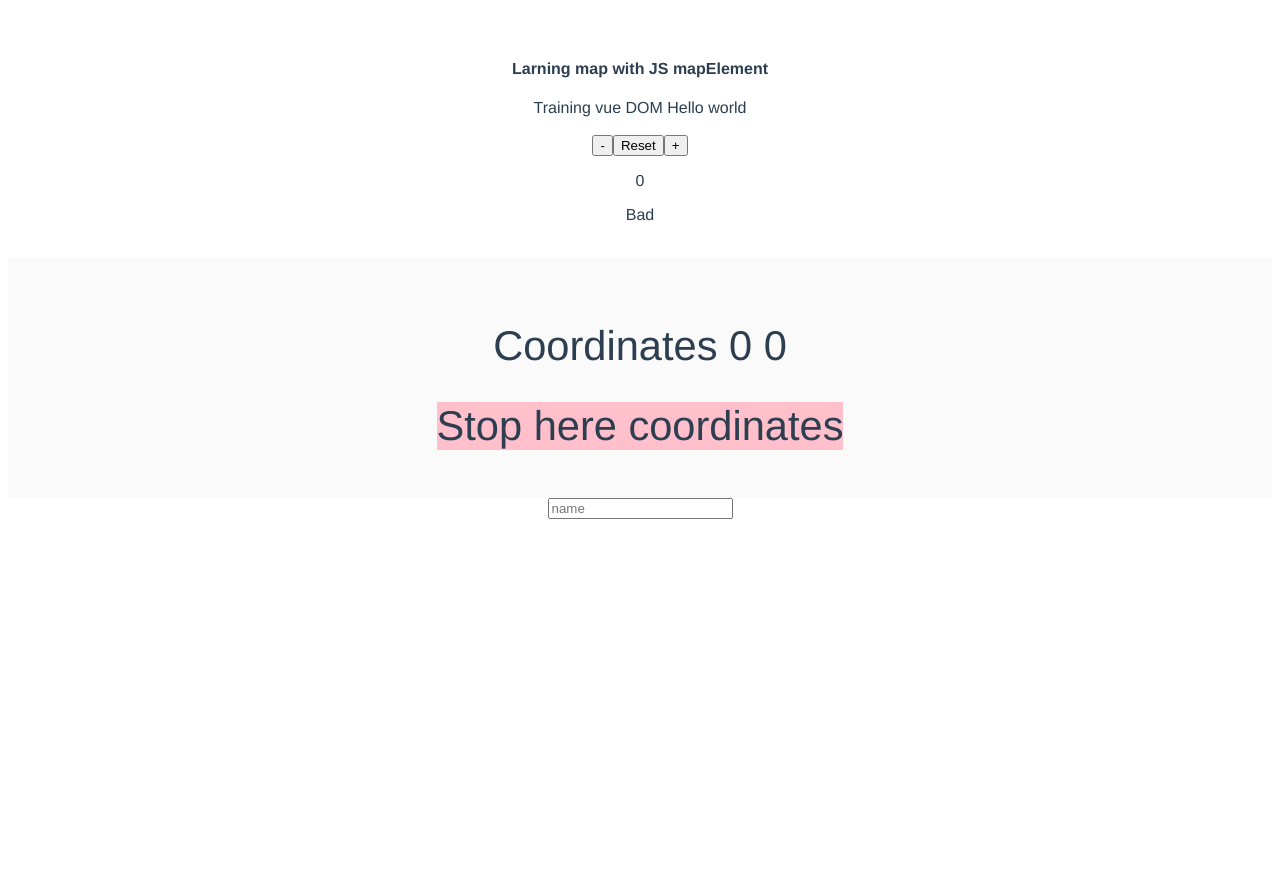
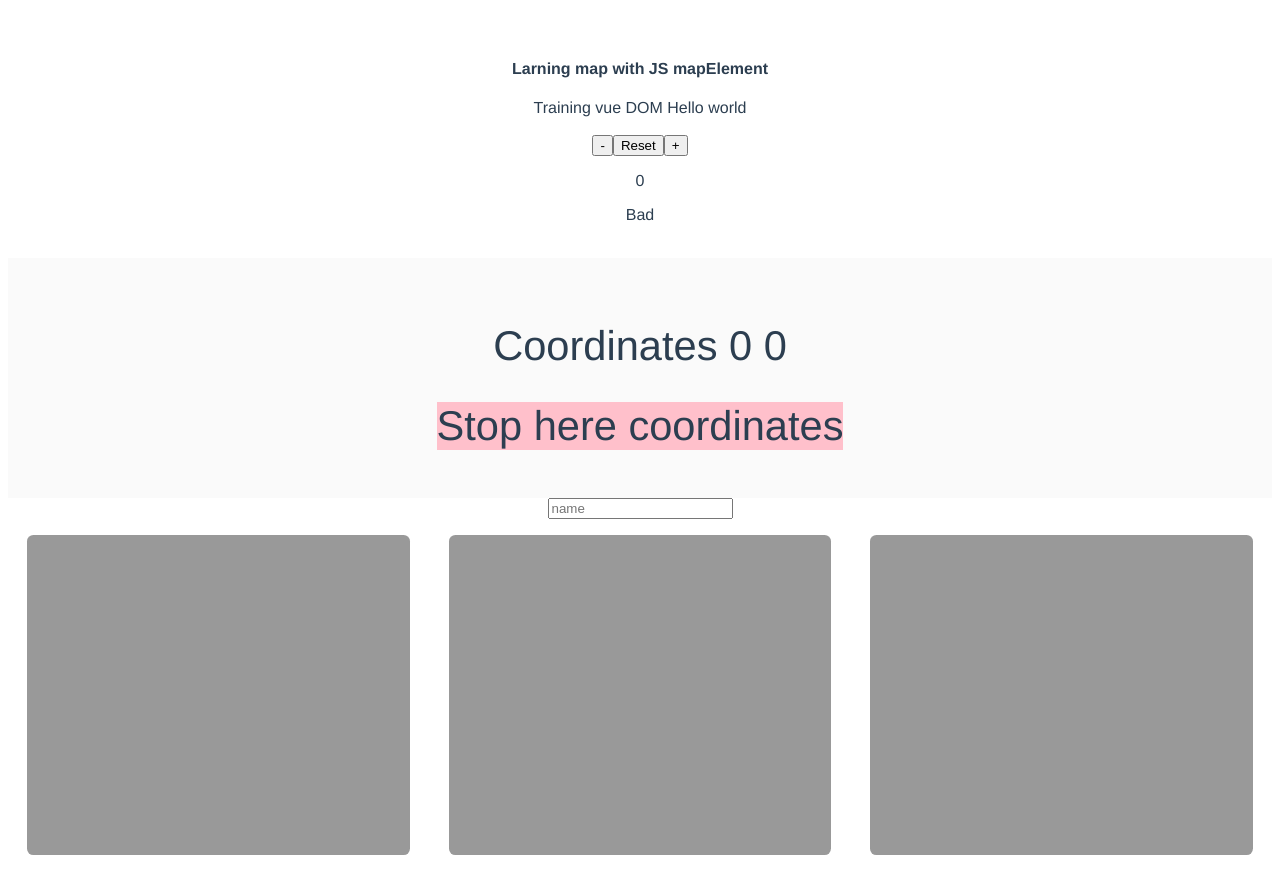
Before and after one commit to camilometaute/learning-js, a Vue app: page / in a window 1280 px wide. Shown: the top 896 px of the page. Built offline with nearby package versions, Linux system fonts and the light colour scheme.

Commit message:
colors changed with click event

```diff
--- a/src/assets/sass/main.scss
+++ b/src/assets/sass/main.scss
@@ -5,6 +5,32 @@
   justify-content: center;
   align-items: center;
 }
+
+.colors-interactive {
+  width: 100%;
+  height: 40vh;
+  display: flex;
+
+  &__box {
+    background-color: #999;
+    border-radius: .4rem;
+    flex: 1;
+    margin: 0 1.2rem;
+  }
+
+  &__red {
+    background-color: red;
+  }
+
+  &__blue {
+    background-color: blue;
+  }
+
+  &__green {
+    background-color: green;
+  }
+}
+
 h1 {
   font-size: 6rem;
   font-weight: normal;
--- a/src/components/TraningJsDom.vue
+++ b/src/components/TraningJsDom.vue
@@ -22,6 +22,27 @@
     </div>
     <input type="text" name="" placeholder="name" v-model="name">
     <p>{{name}}</p>
+    <div class="colors-interactive">
+      <div
+        class="colors-interactive__box"
+        @click="toggleColorRed = !toggleColorRed"
+        :class="{'colors-interactive__red' : toggleColorRed}">
+      </div>
+
+      <div
+        class="colors-interactive__box"
+        @click="toggleColorBlue = !toggleColorBlue"
+        :class="{'colors-interactive__blue' : toggleColorBlue}"
+      >
+      </div>
+
+      <div
+        class="colors-interactive__box"
+        @click="toggleColorGreen = !toggleColorGreen"
+        :class="{'colors-interactive__green' : toggleColorGreen }"
+      >
+      </div>
+    </div>
   </div>
 </template>
 
@@ -35,7 +56,10 @@ export default {
       link: 'http://google.com',
       counter: 0,
       x: 0,
-      y: 0
+      y: 0,
+      toggleColorRed: false,
+      toggleColorBlue: false,
+      toggleColorGreen: false
     }
   },
   watch: {
```
Lines whose indentation alone changed are shown as unchanged.
